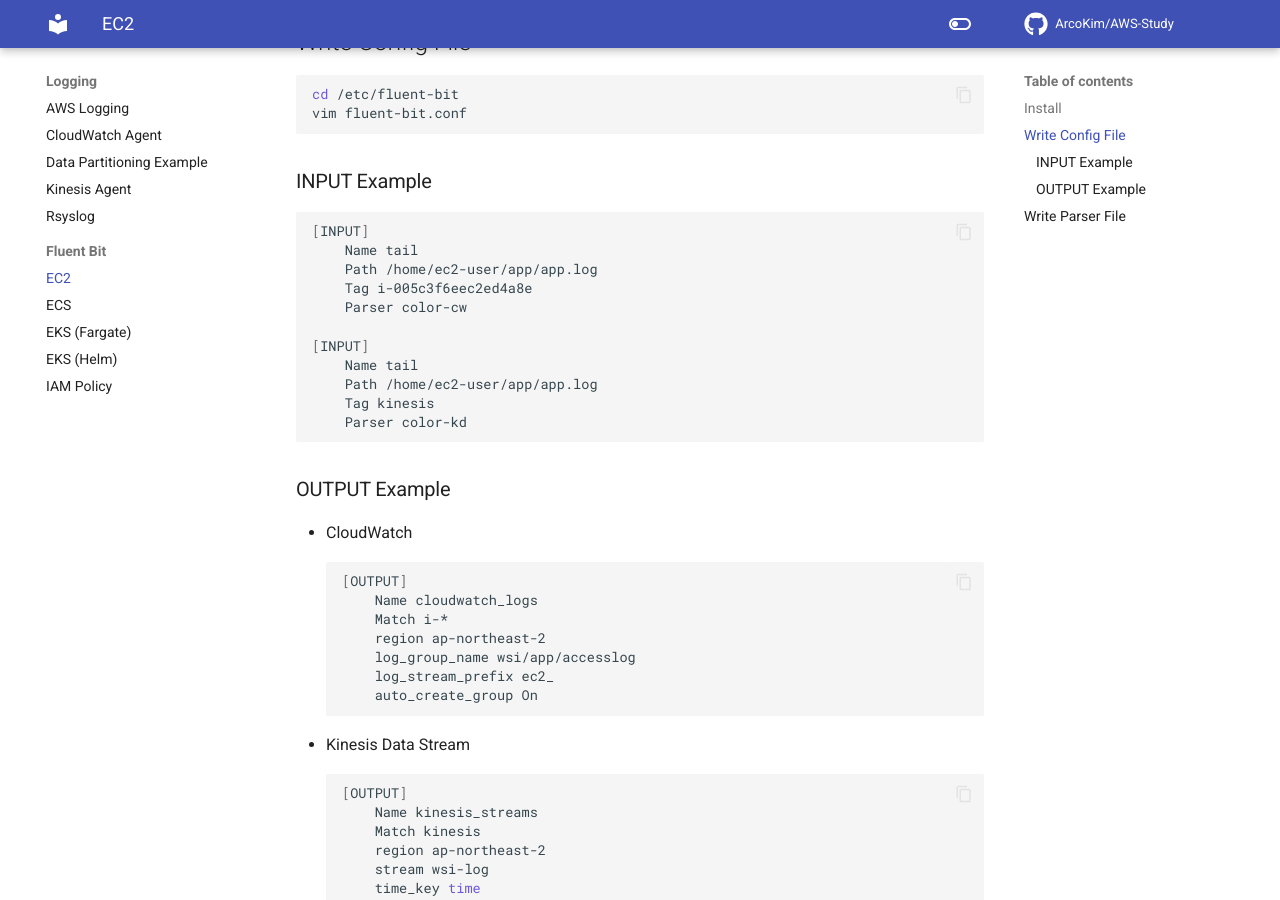
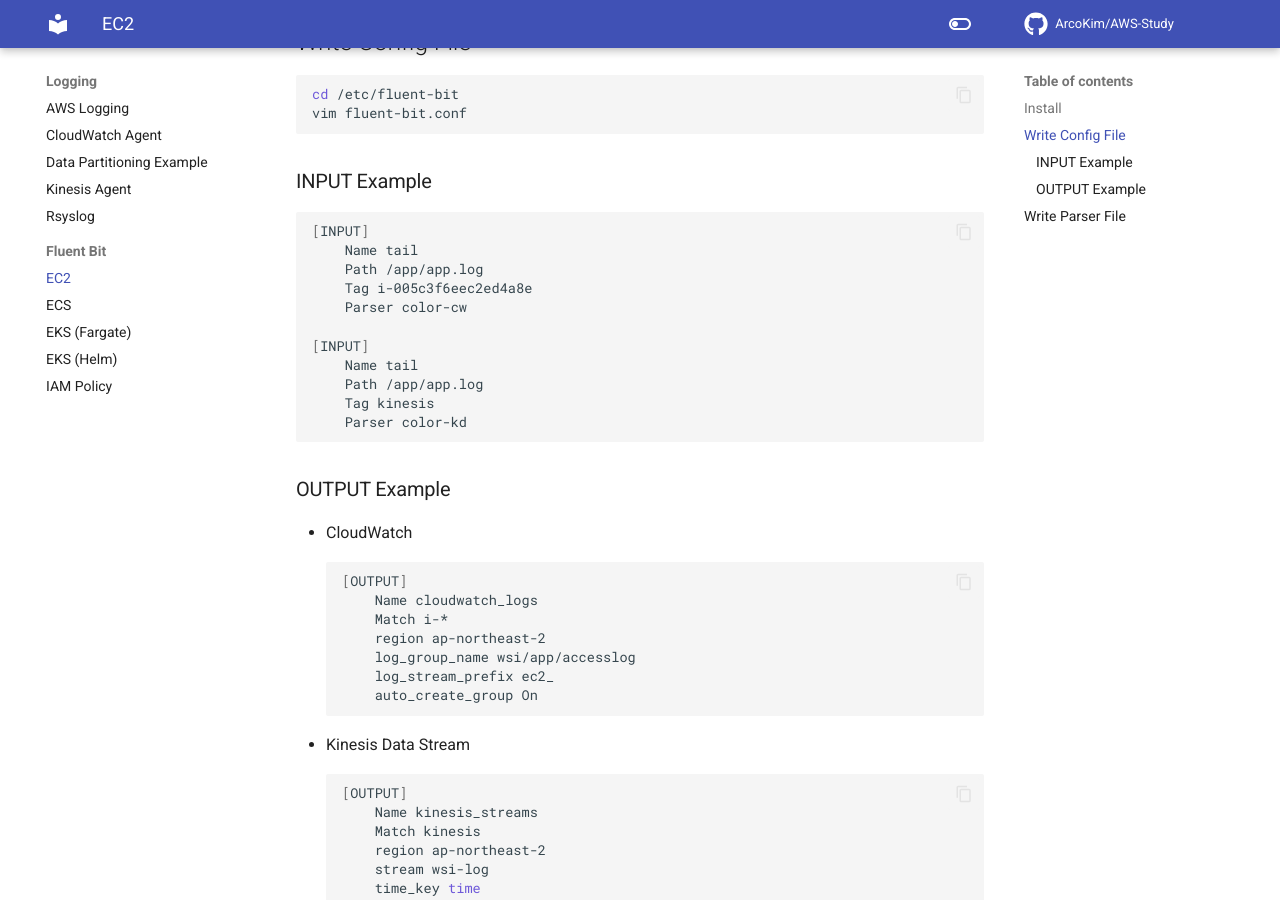
Before and after one commit to ArcoKim/AWS-Study, an MkDocs documentation site: the page built from docs/Logging/Fluent-Bit/EC2.md, in a window 1280 px wide and 900 px high, scrolled down 430 px. Built offline with MkDocs 1.6.1 and Material for MkDocs 9.7.7, drawn with Linux system fonts in a browser that asks for light colours; comment, search, counter and statistics services are not loaded.

````diff
--- a/docs/Logging/Fluent-Bit/EC2.md
+++ b/docs/Logging/Fluent-Bit/EC2.md
@@ -17,13 +17,13 @@ vim fluent-bit.conf
 ``` bash
 [INPUT]
     Name tail
-    Path /home/ec2-user/app/app.log
+    Path /app/app.log
     Tag i-005c3f6eec2ed4a8e
     Parser color-cw
 
 [INPUT]
     Name tail
-    Path /home/ec2-user/app/app.log
+    Path /app/app.log
     Tag kinesis
     Parser color-kd
 ```
````
Also changed, not shown: docs/EKS/AWS Load Balancer Controller.md (+2 -0 lines), docs/Tools/pip.md (added, +5 -0 lines).
